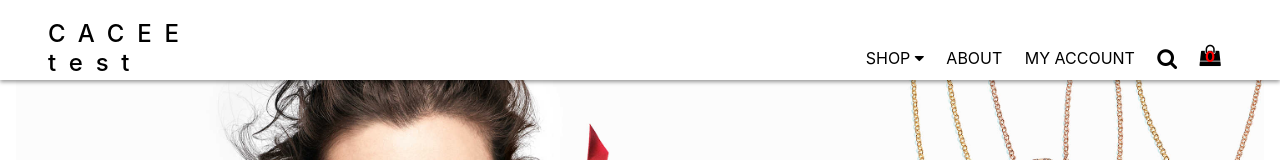
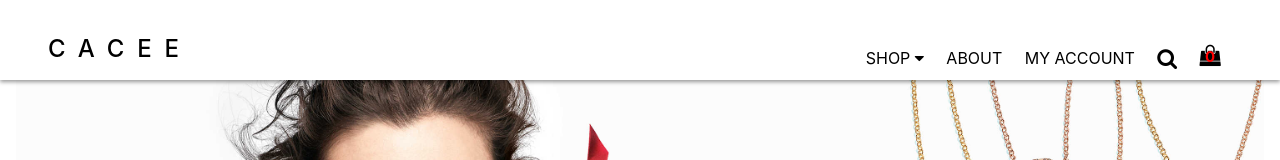
Before and after one commit to luahana/cacee, a React (Create React App) app in the folder cacee-frontend/: page / in a window 1280 px wide. Shown: the top 160 px of the page. Built offline with nearby package versions, Linux system fonts and the light colour scheme.

Commit message:
change back to original after desktop testing

```diff
--- a/cacee-frontend/src/components/common/Header.js
+++ b/cacee-frontend/src/components/common/Header.js
@@ -116,7 +116,7 @@ const Header = ({ user, isMenuOpen, onMenuClick, onCloseMenu }) => {
       <HeaderBlock>
         <Wrapper>
           <LogoBlock to="/">
-            <div className="logo">CACEE test</div>
+            <div className="logo">CACEE</div>
           </LogoBlock>
           <OptionsBlockRight>
             <OptionDropDown>
```
